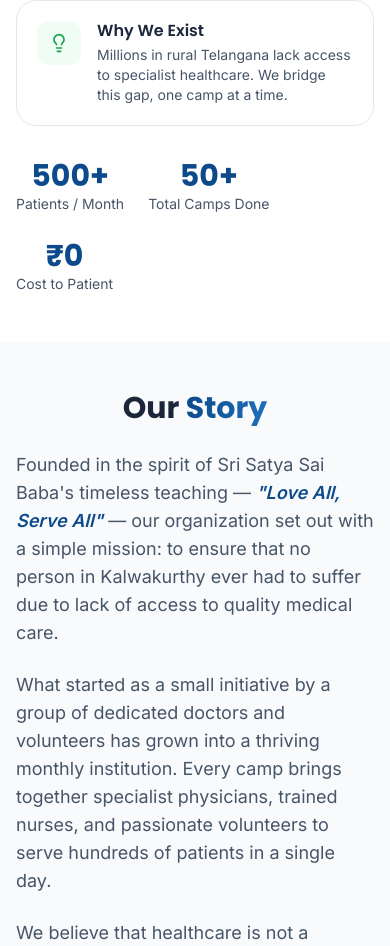
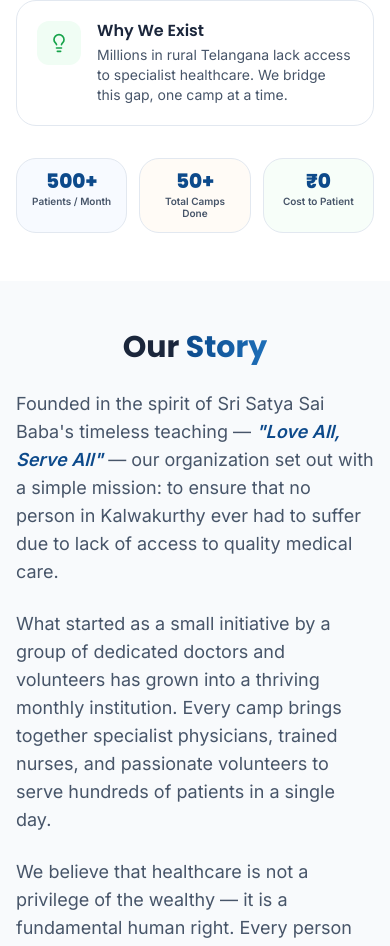
Before and after one commit to gubbahrudhay/aarogya-pradayini, a React (Vite) app: page /about in a window 390 px wide. Shown: the part 1625-2571 px from the top of the page. Built offline with nearby package versions, Linux system fonts and the light colour scheme.

Commit message:
style: render statistics as responsive background-tinted card boxes

```diff
--- a/src/sections/About.jsx
+++ b/src/sections/About.jsx
@@ -111,15 +111,15 @@
               ))}
             </motion.div>
 
-            <motion.div variants={fadeUp} transition={{ duration: 0.5 }} className="flex flex-wrap gap-6">
+            <motion.div variants={fadeUp} transition={{ duration: 0.5 }} className="grid grid-cols-3 gap-3 sm:gap-4">
               {[
-                { label: 'Patients / Month', value: '500+' },
-                { label: 'Total Camps Done', value: '50+' },
-                { label: 'Cost to Patient', value: '₹0' },
+                { label: 'Patients / Month', value: '500+', bg: 'bg-blue-50/50' },
+                { label: 'Total Camps Done', value: '50+', bg: 'bg-orange-50/50' },
+                { label: 'Cost to Patient', value: '₹0', bg: 'bg-green-50/50' },
               ].map((stat) => (
-                <div key={stat.label} className="text-center">
-                  <p className="font-poppins font-bold text-3xl text-primary">{stat.value}</p>
-                  <p className="text-text-secondary text-sm font-inter">{stat.label}</p>
+                <div key={stat.label} className={`p-3 sm:p-4 rounded-2xl border border-border text-center ${stat.bg} hover:shadow-soft transition-all duration-300`}>
+                  <p className="font-poppins font-extrabold text-xl sm:text-3xl text-primary leading-none mb-1">{stat.value}</p>
+                  <p className="text-text-secondary text-[10px] sm:text-xs font-semibold font-inter leading-tight">{stat.label}</p>
                 </div>
               ))}
             </motion.div>
--- a/src/sections/Donate.jsx
+++ b/src/sections/Donate.jsx
@@ -4,33 +4,27 @@
 
 const usages = [
   {
+    icon: Pill,
+    title: 'Free Medicines',
+    desc: 'Procuring essential medicines distributed free to all patients at every camp.',
+    percent: 80,
+    color: 'bg-green-500',
+  },
+  {
     icon: Stethoscope,
     title: 'Medical Equipment',
-    desc: 'Funding specialist equipment like slit lamps, ECG machines, blood sugar monitors, and surgical tools.',
-    percent: 40,
+    desc: 'ECG machines, blood sugar monitors, and surgical tools.',
+    percent: 10,
     color: 'bg-blue-500',
   },
   {
     icon: Eye,
     title: 'Cataract Surgeries',
     desc: 'Covering surgical costs, consumables, and post-op medicines for free cataract operations.',
-    percent: 30,
+    percent: 10,
     color: 'bg-accent',
   },
-  {
-    icon: Pill,
-    title: 'Free Medicines',
-    desc: 'Procuring essential medicines distributed free to all patients at every camp.',
-    percent: 20,
-    color: 'bg-green-500',
-  },
-  {
-    icon: HeartHandshake,
-    title: 'Camp Operations',
-    desc: 'Logistics, transport, tent setup, food for volunteers, and administrative support.',
-    percent: 10,
-    color: 'bg-purple-500',
-  },
+,
 ];
 
 const fadeUp = {
```
